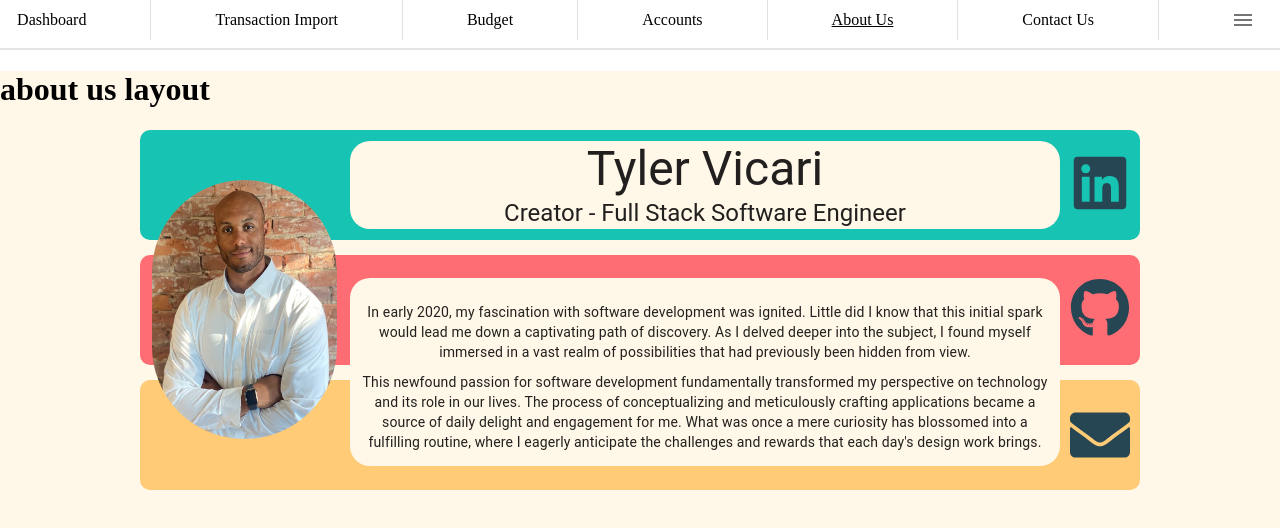
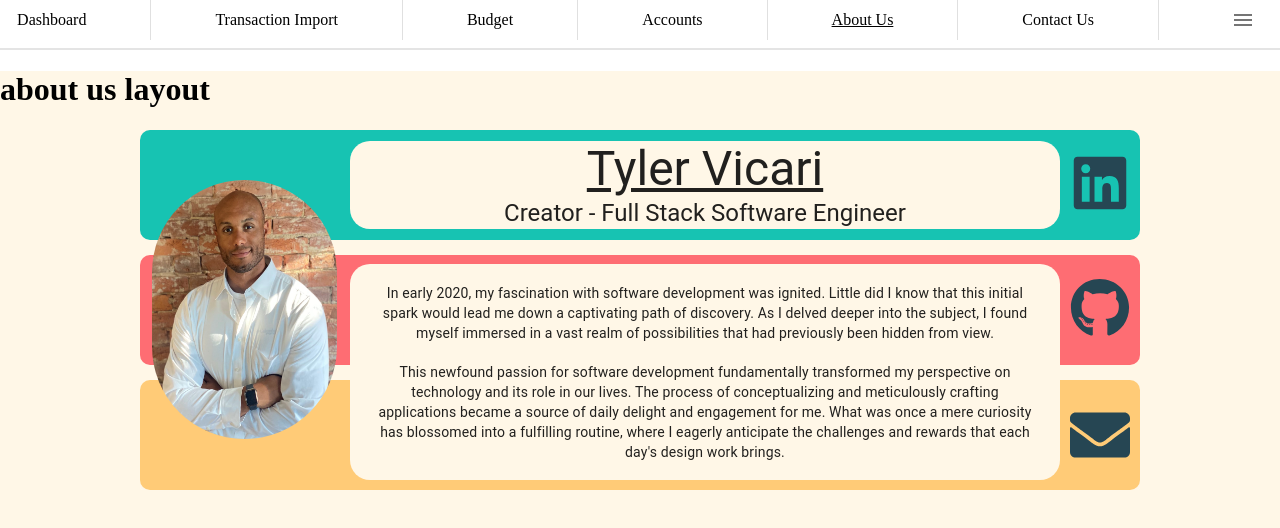
Before and after one commit to tjordanv/CashEd, a React (Create React App) app in the folder frontend/: page /aboutUs in a window 1280 px wide. Shown: the top 528 px of the page. Built offline with nearby package versions, Linux system fonts and the light colour scheme; what @mui/styled-engine-sc would draw is missing.

Commit message:
about us

```diff
--- a/frontend/src/components/AboutUs.js
+++ b/frontend/src/components/AboutUs.js
@@ -81,11 +81,11 @@ const AboutUs = () => {
               />
               {isAlert && (
                 <Alert severity="info" className={classes.emailAlert}>
-                  Email copied to clipboard.
+                  Email address copied to clipboard.
                 </Alert>
               )}
             </div>
-            <div className={classes.overlay}>
+            <div className={`${classes.overlay} ${classes.largeOverlay}`}>
               <Typography variant="body2" className={classes.overlayText}>
                 In early 2020, my fascination with software development was
                 ignited. Little did I know that this initial spark would lead me
--- a/frontend/src/components/AboutUs.module.css
+++ b/frontend/src/components/AboutUs.module.css
@@ -61,6 +61,7 @@ body {
   align-self: center;
   margin-right: 10px;
   position: absolute;
+  cursor: pointer;
 }
 
 .headshot {
@@ -84,19 +85,25 @@ body {
   height: 80%;
   display: flex;
   flex-direction: column;
-  justify-content: center;
+  justify-content: space-evenly;
   align-items: center;
   background-color: #fff7e7; /* Semi-transparent overlay color */
   border-radius: 20px;
 }
 
+.largeOverlay {
+  top: 4%;
+  height: 92%;
+}
+
 .overlay .overlayText {
-  margin: 10px 12px 0 12px;
+  margin: 0 25px;
   text-align: center;
 }
 
 .name {
   font-weight: bold;
+  text-decoration: underline;
 }
 
 .backgroundBar .emailAlert {
```
